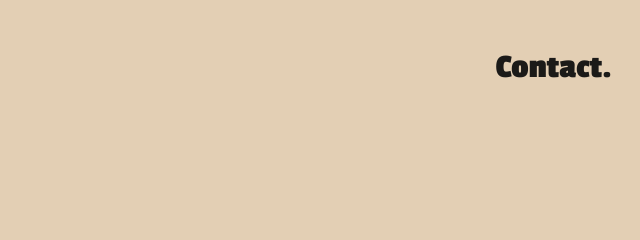
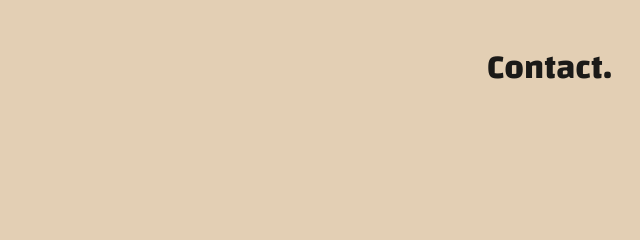
Before and after one commit to AdrienFeuilloy/Phant-site, a plain HTML site: page index.html in a window 1280 px wide. Shown: the top 240 px of the page, 640-1280 px from the left. Drawn offline with Linux system fonts and the light colour scheme.

Commit message:
Titres en Changa Bold 700 à la place de Passion One

```diff
--- a/css/style.css
+++ b/css/style.css
@@ -1,5 +1,5 @@
 :root{--bg:#E3CFB4;--beige:#CEB694;--ink:#1B1A18;--red:#CC0C33;--yellow:#D1A802;--teal:#02968A;--deep:#006B6E;
- --title:'Passion One',Impact,'Arial Narrow Bold',sans-serif;--text:'Commissioner',system-ui,-apple-system,'Segoe UI',sans-serif;
+ --title:'Changa','Arial Narrow Bold',Arial,sans-serif;--text:'Commissioner',system-ui,-apple-system,'Segoe UI',sans-serif;
  color-scheme:light;box-sizing:border-box;padding-top:env(safe-area-inset-top,0px);padding-bottom:env(safe-area-inset-bottom,0px)}
 @media (prefers-color-scheme:dark){:root:not([data-theme="light"]){color-scheme:light}}
 :root[data-theme="dark"]{color-scheme:light}
@@ -42,7 +42,7 @@ footer{padding:10px 28px;text-align:center;font-size:14px}
 .bezel small{display:block;font:600 9px/1 var(--text);letter-spacing:.14em;color:#9b927f;margin-bottom:8px;text-align:center}
 .screen{background:#23211d;border-radius:4px;aspect-ratio:10/9;overflow:hidden;position:relative;box-shadow:inset 0 0 0 2px #0e0d0c}
 .screen::after{content:"";position:absolute;inset:0;pointer-events:none;background:repeating-linear-gradient(0deg,rgba(0,0,0,.18) 0 1px,transparent 1px 3px)}
-.lcd{height:100%;padding:12px;display:flex;flex-direction:column;gap:8px;font-family:var(--title);color:var(--beige)}
+.lcd{height:100%;padding:12px;display:flex;flex-direction:column;gap:8px;font-family:var(--title);font-weight:700;color:var(--beige)}
 .lcd h2{margin:0;font-size:25px;line-height:1}.lcd h2 span{color:var(--yellow)}
 .lcd .h{margin-top:auto;font:600 10px/1 var(--text);color:#9b927f}
 @keyframes bl{50%{opacity:0}}
--- a/index.html
+++ b/index.html
@@ -10,7 +10,7 @@
 <link rel="apple-touch-icon" href="assets/img/apple-touch-icon.png">
 <link rel="preconnect" href="https://fonts.googleapis.com">
 <link rel="preconnect" href="https://fonts.gstatic.com" crossorigin>
-<link href="https://fonts.googleapis.com/css2?family=Commissioner:wght@400;600&family=Passion+One:wght@400;700&display=swap" rel="stylesheet">
+<link href="https://fonts.googleapis.com/css2?family=Commissioner:wght@400;600&family=Changa:wght@700&display=swap" rel="stylesheet">
 <link rel="stylesheet" href="css/style.css">
 </head>
 <body>
```
